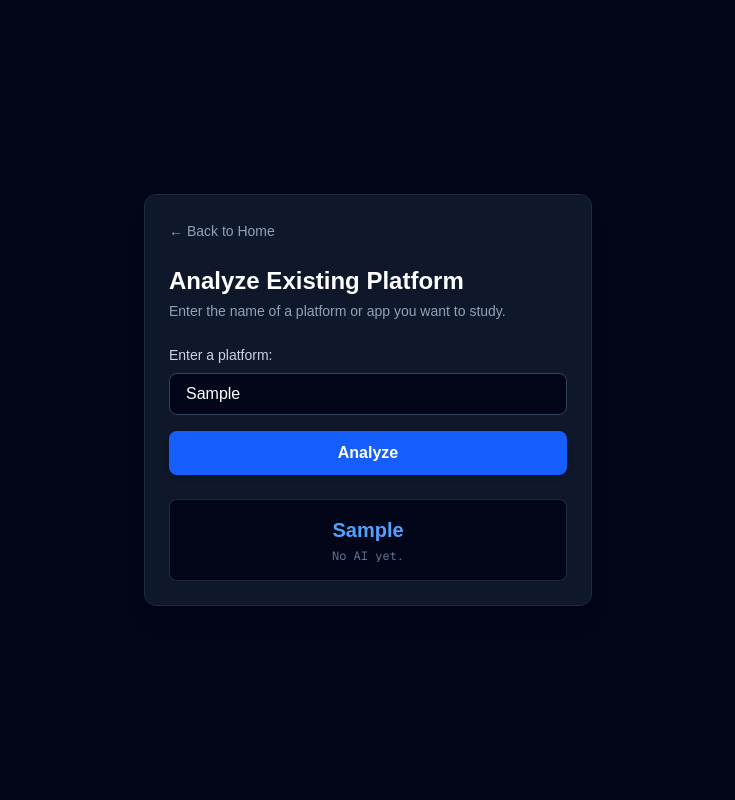
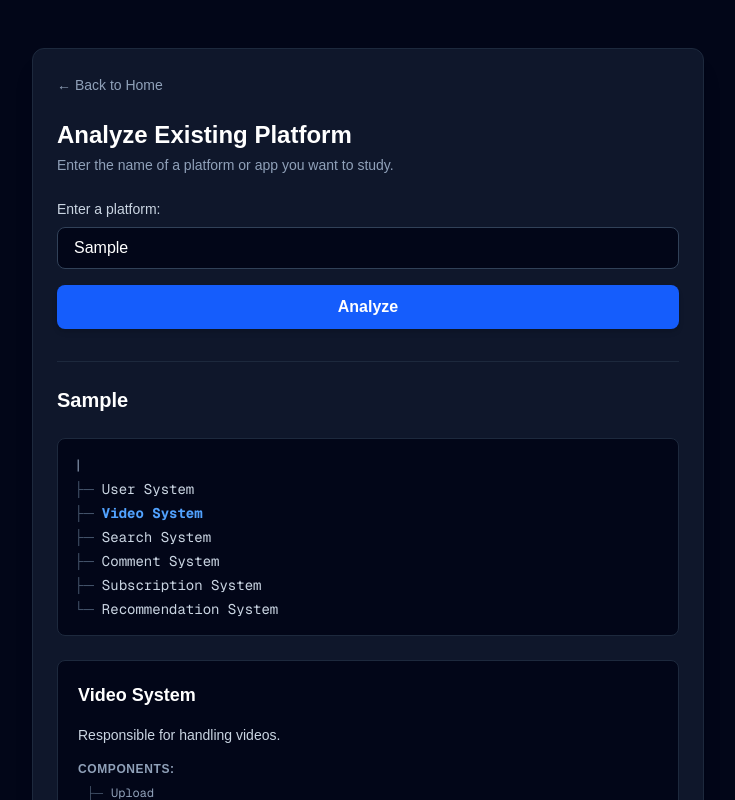
Before and after one commit to ZRYPT/project-breakdown-ai, a Next.js app: page /analyze in a window 1280 px wide. Both pictures are taken after typing "Sample" into the empty fields and a click on the button "Analyze". Shown: the top 800 px of the page, without its empty margins (272-1007 px from the left). Built offline with nearby package versions, Linux system fonts and the light colour scheme.

Commit message:
Add interactive breakdown tree UI (Phase 6)

```diff
--- a/src/app/analyze/page.tsx
+++ b/src/app/analyze/page.tsx
@@ -3,20 +3,63 @@
 import { useState } from "react";
 import Link from "next/link";
 
+interface SubComponent {
+  name: string;
+  description: string;
+  components: string[];
+}
+
+const mockBreakdownData: Record<string, SubComponent[]> = {
+  default: [
+    {
+      name: "User System",
+      description: "Responsible for managing user profiles, authentication, and sessions.",
+      components: ["Auth", "Profile Storage", "Session Token", "Permissions"],
+    },
+    {
+      name: "Video System",
+      description: "Responsible for handling videos.",
+      components: ["Upload", "Storage", "Processing", "Thumbnail", "Video Player"],
+    },
+    {
+      name: "Search System",
+      description: "Responsible for indexing content and serving fast query results.",
+      components: ["Indexer", "Query Engine", "Filters", "Autocomplete"],
+    },
+    {
+      name: "Comment System",
+      description: "Responsible for discussion threads and user reactions.",
+      components: ["Post Comment", "Nested Replies", "Moderation API", "Likes"],
+    },
+    {
+      name: "Subscription System",
+      description: "Responsible for managing creator subscriptions and notifications.",
+      components: ["Subscriber DB", "Notification Trigger", "Billing Integration"],
+    },
+    {
+      name: "Recommendation System",
+      description: "Responsible for personalized content feeds.",
+      components: ["User Analytics", "ML Ranker", "Feed Generator"],
+    },
+  ],
+};
+
 export default function AnalyzePage() {
   const [platform, setPlatform] = useState("");
-  const [result, setResult] = useState<string | null>(null);
+  const [analyzedPlatform, setAnalyzedPlatform] = useState<string | null>(null);
+  const [selectedSystem, setSelectedSystem] = useState<SubComponent | null>(null);
 
   const handleAnalyze = (e: React.FormEvent) => {
     e.preventDefault();
     if (platform.trim()) {
-      setResult(platform);
+      setAnalyzedPlatform(platform);
+      setSelectedSystem(mockBreakdownData.default[1]); // Default to 'Video System'
     }
   };
 
   return (
-    <main className="min-h-screen bg-slate-950 text-slate-100 flex flex-col items-center justify-center p-6">
-      <div className="max-w-md w-full bg-slate-900 border border-slate-800 rounded-xl p-6 shadow-xl space-y-6">
+    <main className="min-h-screen bg-slate-950 text-slate-100 flex flex-col items-center p-6 py-12">
+      <div className="max-w-2xl w-full bg-slate-900 border border-slate-800 rounded-xl p-6 shadow-xl space-y-6">
         <Link
           href="/"
           className="text-sm text-slate-400 hover:text-slate-200 transition-colors inline-block"
@@ -56,10 +99,66 @@ export default function AnalyzePage() {
           </button>
         </form>
 
-        {result && (
-          <div className="mt-6 p-4 bg-slate-950 border border-slate-800 rounded-lg text-center space-y-1">
-            <h3 className="text-xl font-bold text-blue-400">{result}</h3>
-            <p className="text-xs text-slate-500 font-mono">No AI yet.</p>
+        {analyzedPlatform && (
+          <div className="mt-8 space-y-6 border-t border-slate-800 pt-6">
+            <h2 className="text-xl font-bold text-white">{analyzedPlatform}</h2>
+
+            <div className="font-mono text-sm space-y-1 bg-slate-950 p-4 rounded-lg border border-slate-800">
+              <p className="text-slate-400">|</p>
+              {mockBreakdownData.default.map((sys, idx) => {
+                const isLast = idx === mockBreakdownData.default.length - 1;
+                const isSelected = selectedSystem?.name === sys.name;
+                return (
+                  <div key={sys.name} className="flex items-center">
+                    <span className="text-slate-600 mr-2">
+                      {isLast ? "└─" : "├─"}
+                    </span>
+                    <button
+                      type="button"
+                      onClick={() => setSelectedSystem(sys)}
+                      className={`text-left hover:underline ${
+                        isSelected
+                          ? "text-blue-400 font-bold"
+                          : "text-slate-300 hover:text-white"
+                      }`}
+                    >
+                      {sys.name}
+                    </button>
+                  </div>
+                );
+              })}
+            </div>
+
+            {selectedSystem && (
+              <div className="p-5 bg-slate-950 border border-slate-800 rounded-lg space-y-4">
+                <h3 className="text-lg font-bold text-white">
+                  {selectedSystem.name}
+                </h3>
+                <p className="text-sm text-slate-300">
+                  {selectedSystem.description}
+                </p>
+
+                <div className="space-y-2">
+                  <h4 className="text-xs font-semibold uppercase tracking-wider text-slate-400">
+                    Components:
+                  </h4>
+                  <div className="font-mono text-xs space-y-1 pl-2">
+                    {selectedSystem.components.map((comp, idx) => {
+                      const isLastComp =
+                        idx === selectedSystem.components.length - 1;
+                      return (
+                        <div key={comp} className="flex items-center text-slate-400">
+                          <span className="text-slate-600 mr-2">
+                            {isLastComp ? "└─" : "├─"}
+                          </span>
+                          <span>{comp}</span>
+                        </div>
+                      );
+                    })}
+                  </div>
+                </div>
+              </div>
+            )}
           </div>
         )}
       </div>
```
